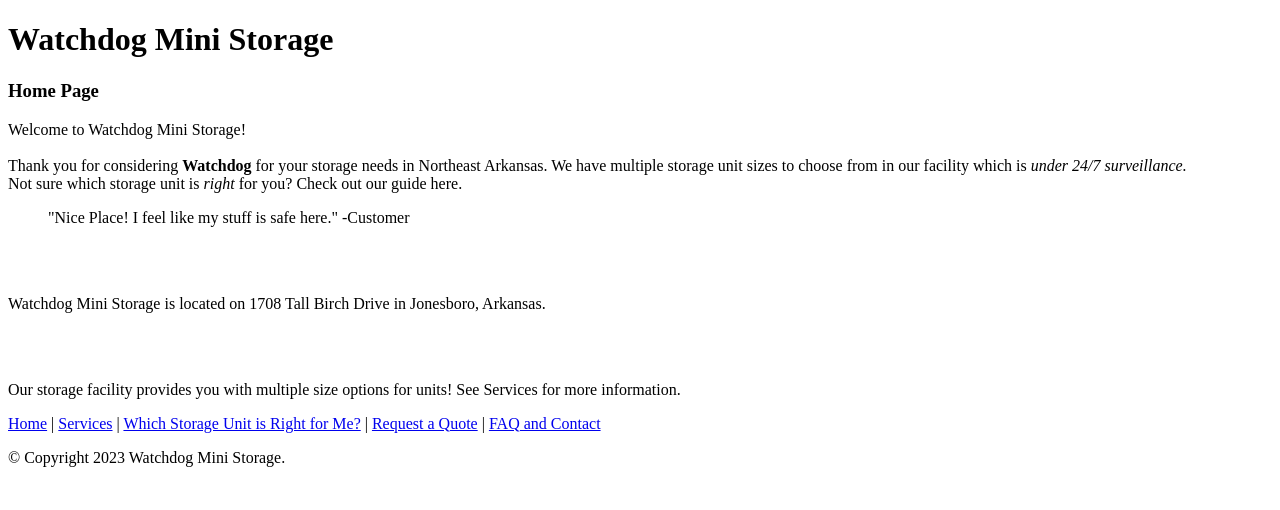
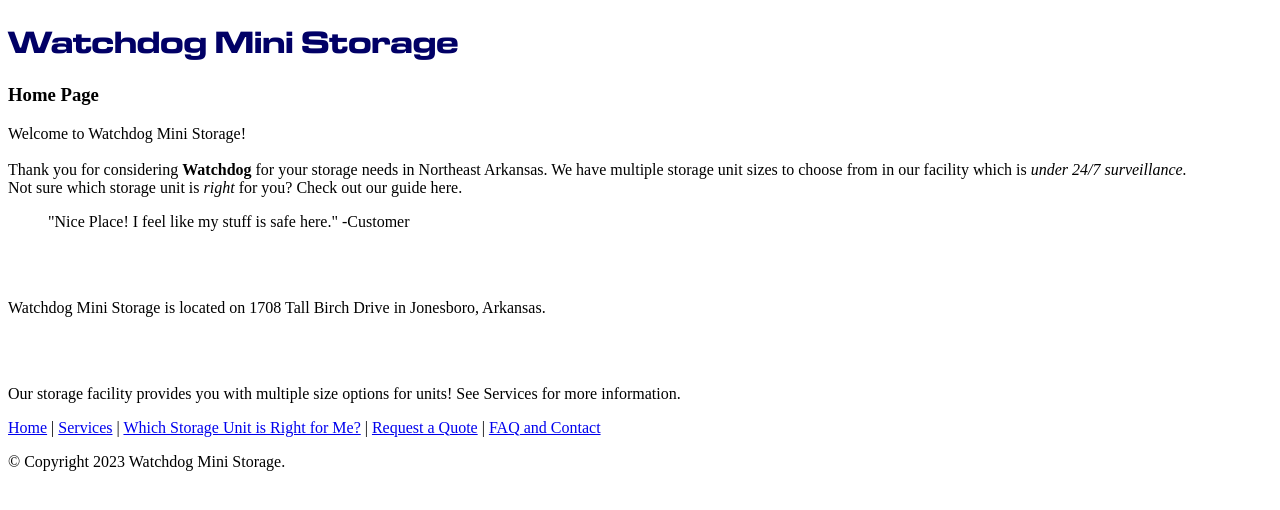
Before and after one commit to jadefaeri/jadefaeri.github.io, a plain HTML site: page index.html in a window 1280 px wide. Drawn offline with Linux system fonts and the light colour scheme.

Commit message:
Add files via upload

```diff
--- a/index.html
+++ b/index.html
@@ -5,6 +5,7 @@
     <meta charset="utf-8">
     <title>Watchdog</title>
     <link rel="shortcut icon" href="Watchdog.ico">
+    <link rel="stylesheet" href="style.css">
 </head>
 <body>
     <header>
--- /dev/null
+++ b/style.css
@@ -0,0 +1,8 @@
+@font-face {
+    font-family: MicrogrammaD;
+    src: url('MicrogramD.ttf') format("truetype");
+}
+h1{color: #010066;
+    font-family: MicrogrammaD;
+    font-size: 48;
+}
```
Also changed, not shown: MicrogramD.ttf (added).
